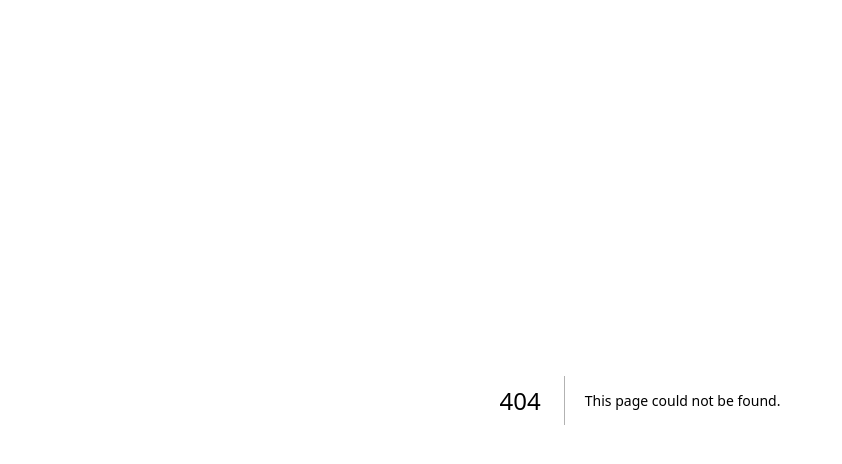
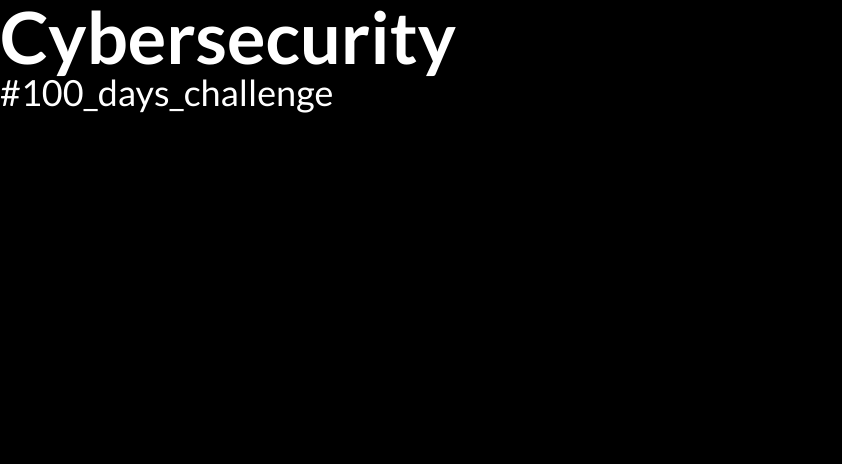
Before and after one commit to BBualdo/Portfolio.BBualdo, a Next.js app: page /blog/cybersecurity in a window 1280 px wide. Before the commit this address had no page. Shown: the top 464 px of the page, without its empty margins (0-842 px from the left). Built offline with nearby package versions, Linux system fonts and the light colour scheme; a web font is replaced by a local one.

Commit message:
Setting up environment for my cybersecurity learning journal

```diff
--- /dev/null
+++ b/src/app/blog/cybersecurity/layout.tsx
@@ -0,0 +1,20 @@
+import type { Metadata } from "next";
+
+import { lato } from "@/utils/fonts";
+
+export const metadata: Metadata = {
+  title: "Blog | Cybersecurity",
+  description:
+    "I write what I learned since I enrolled cybersecurity path."
+};
+
+export default function RootLayout({ children }: Readonly<{ children: React.ReactNode}>) {
+  return (
+    <html lang="en">
+    <head>
+      <link rel="icon" href="/favicon.png" />
+    </head>
+    <body className={lato.className}>{children}</body>
+    </html>
+  );
+}
--- /dev/null
+++ b/src/app/blog/cybersecurity/page.tsx
@@ -0,0 +1,8 @@
+export default function Cybersecurity() {
+  return (
+    <main>
+      <h1>Cybersecurity</h1>
+      <h2>#100_days_challenge</h2>
+    </main>
+  )
+}
--- a/src/app/globals.css
+++ b/src/app/globals.css
@@ -16,6 +16,10 @@
 
 ::-webkit-scrollbar-thumb:hover {
   background: rgba(0, 174, 255, 1);
+}
+
+html, body {
+  min-height: 100vh;
 }
 
 body {
```
